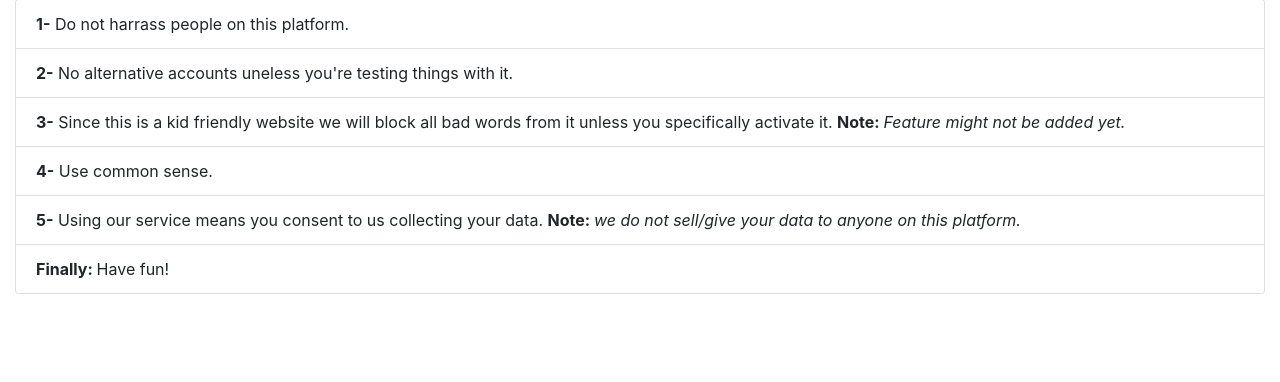
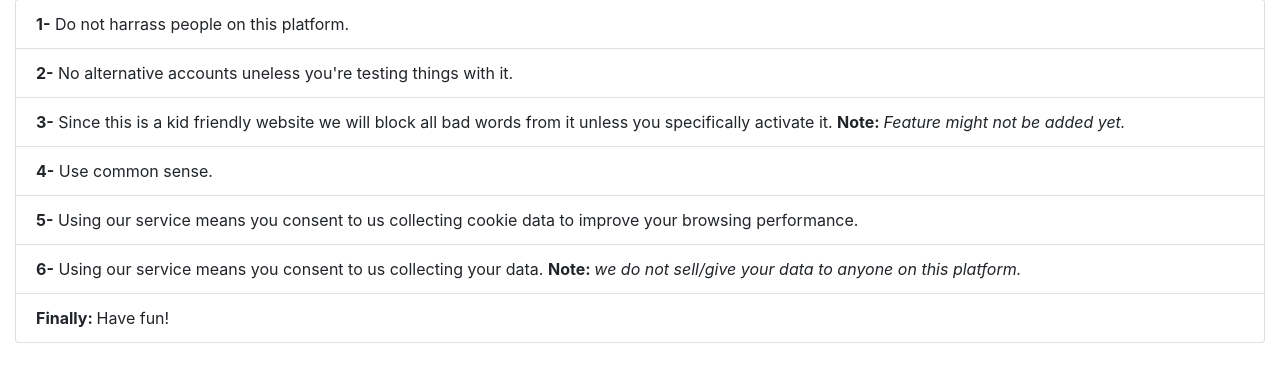
Before and after one commit to Masterprogrammers123/Fam-Website, a Flask app: page /Tos in a window 1280 px wide. Shown: the part 133-515 px from the top of the page. Run offline with Flask 2, Linux system fonts and the light colour scheme; some libraries are stand-ins or nearby versions.

Commit message:
Updated TOS: informed users about cookie data collection

```diff
--- a/templates/TOS.html
+++ b/templates/TOS.html
@@ -7,7 +7,8 @@
 <li class="list-group-item"> <b>2-</b> No alternative accounts uneless you're testing things with it.</li>
 <li class="list-group-item"> <b>3-</b> Since this is a kid friendly website we will block all bad words from it unless you specifically activate it. <strong>Note: </strong><i>Feature might not be added yet.</i></li>
 <li class="list-group-item"> <b>4-</b> Use common sense.</li>
-<li class="list-group-item"> <b>5-</b> Using our service means you consent to us collecting your data. <strong>Note: </strong><i>we do not sell/give your data to anyone on this platform.</i></li>
+<li class="list-group-item"> <b>5-</b> Using our service means you consent to us collecting cookie data to improve your browsing performance.</li>
+<li class="list-group-item"> <b>6-</b> Using our service means you consent to us collecting your data. <strong>Note: </strong><i>we do not sell/give your data to anyone on this platform.</i></li>
 <li class="list-group-item"> <b>Finally: </b>Have fun!</li>
 </ul>
 {% endblock %}
```
